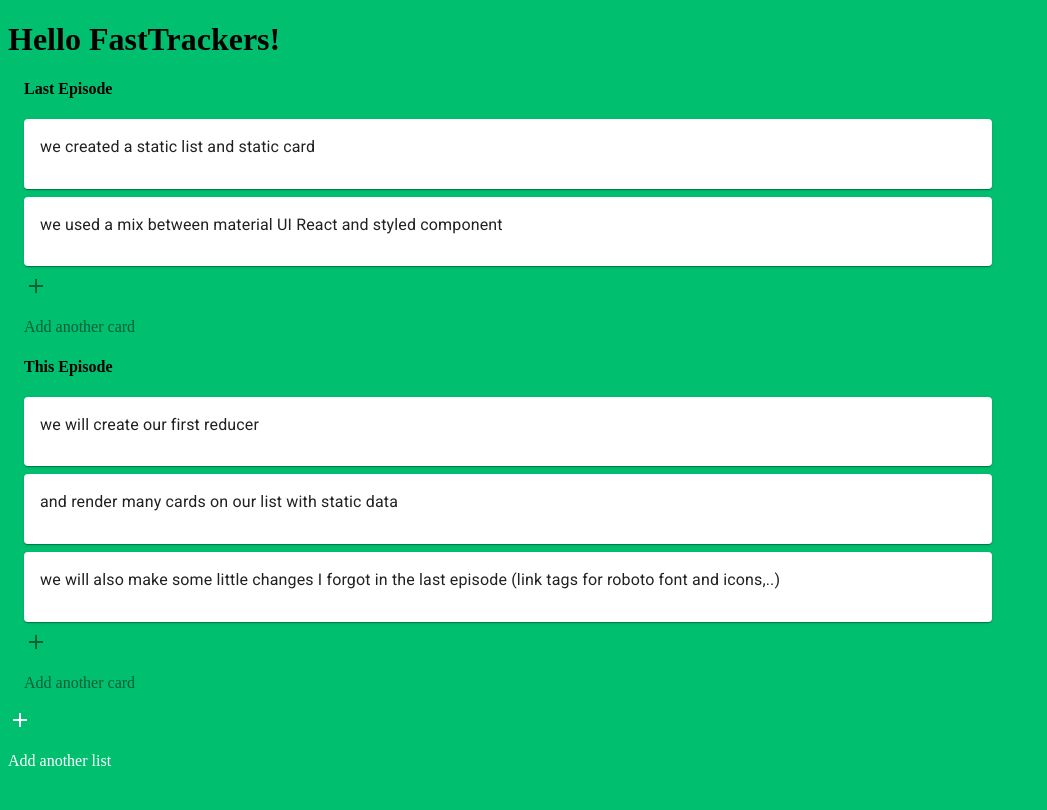
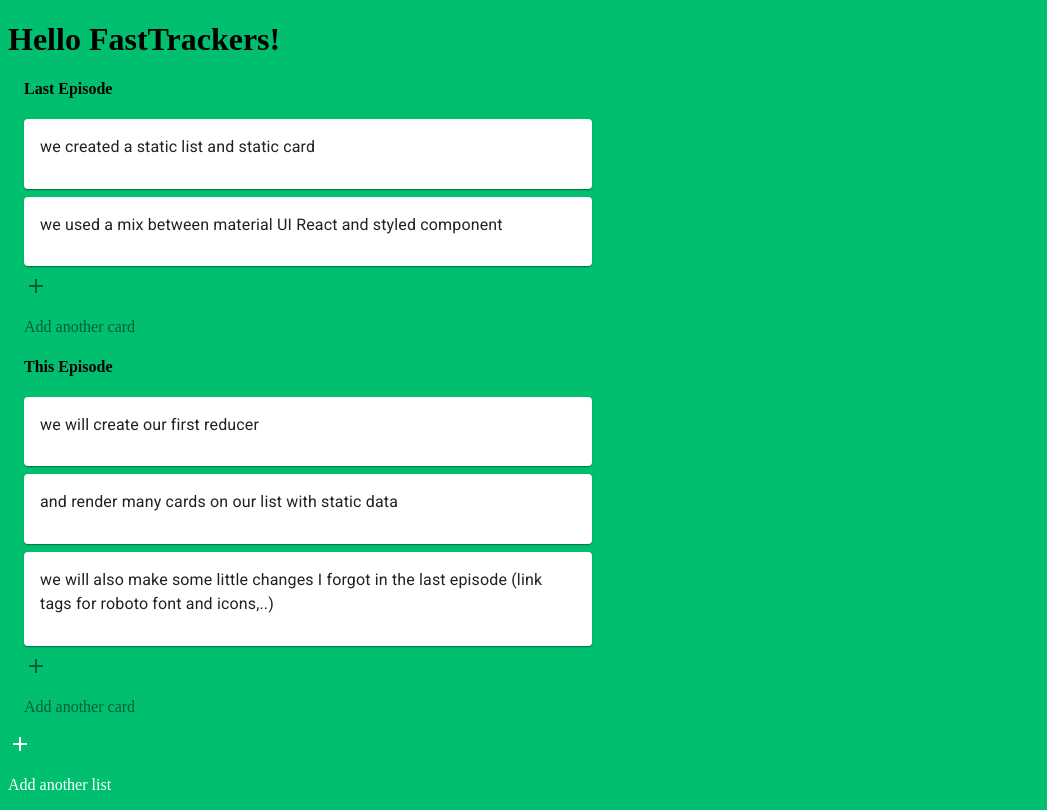
Before and after one commit to BonDah18/react-trello-clone, a React (Create React App) app: page / in a window 1280 px wide. Shown: the whole page, without its empty margins (0-1047 px from the left). Built offline with nearby package versions, Linux system fonts and the light colour scheme.

Commit message:
1 file modified

```diff
--- a/src/components/TrelloCard.js
+++ b/src/components/TrelloCard.js
@@ -7,7 +7,7 @@ import styled from "styled-components";
 
 const CardContainer = styled.div`
   margin-bottom: 8px;
-  margin-right: 200px;
+  margin-right: 600px;
 `;
 
 const TrelloCard = ({text, id, index}) => {
@@ -37,7 +37,7 @@ const TrelloCard = ({text, id, index}) => {
 const styles = {
   cardContainer: {
     marginBottom: 8,
-    marginright: 200
+    marginright: 600
   }
 }
 
```
